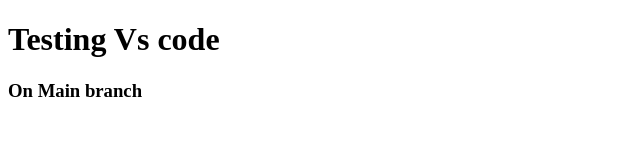
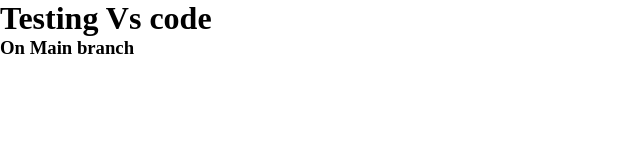
Before and after one commit to firehawk010/Testing, a plain HTML site: page index.html in a window 1280 px wide. Shown: the whole page, without its empty margins (0-640 px from the left). Drawn offline with Linux system fonts and the light colour scheme.

Commit message:
Created css file and linked with HTML

```diff
--- /dev/null
+++ b/index.css
@@ -0,0 +1,5 @@
+*{
+    margin: 0;
+    padding: 0;
+    box-sizing: border-box;
+}
--- a/index.html
+++ b/index.html
@@ -5,6 +5,7 @@
     <meta http-equiv="X-UA-Compatible" content="IE=edge">
     <meta name="viewport" content="width=device-width, initial-scale=1.0">
     <title>Document</title>
+    <link rel="stylesheet" href="./index.css">
 </head>
 <body>
     <h1>Testing Vs code</h1>
```
